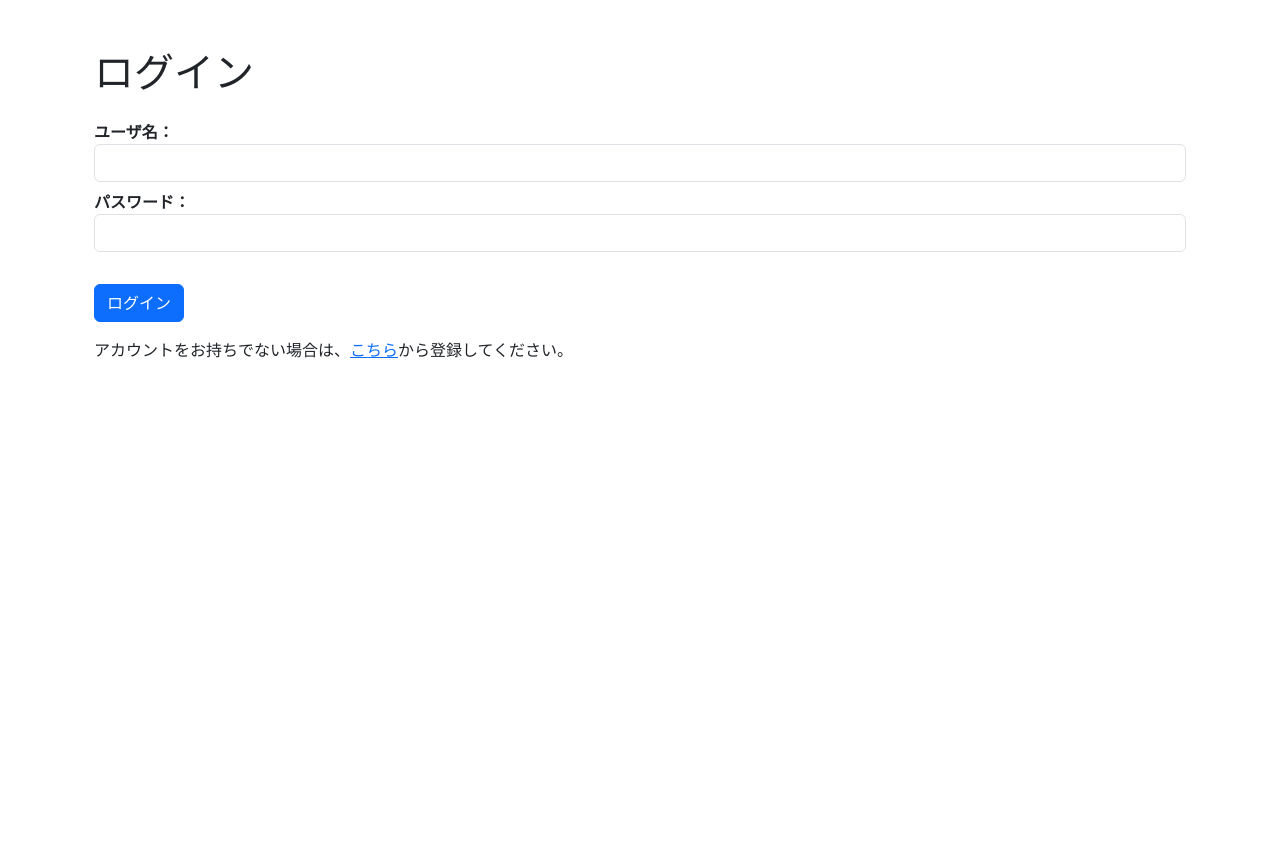
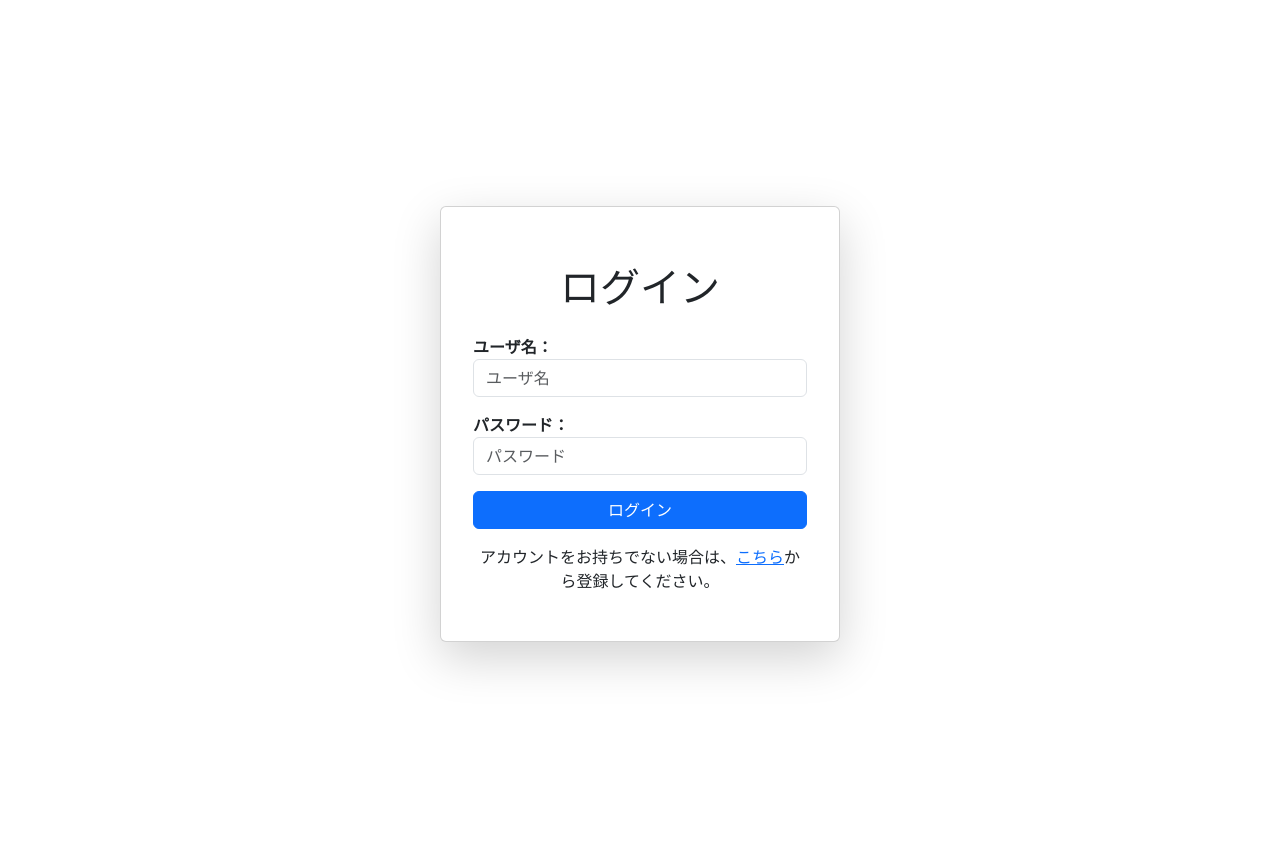
Before and after one commit to HaruNagao-git/game_rec, a Flask app: page /auth/ in a window 1280 px wide. Before the commit the page ends 358 px from the top, so only its background shows below. Run offline with Flask 3, Linux system fonts and the light colour scheme; some libraries are stand-ins or nearby versions.

Commit message:
2/9 レイアウト調整

```diff
--- /dev/null
+++ b/static/script.js
@@ -0,0 +1,6 @@
+function showModal(src) {
+    const modalImage = document.getElementById('modalImage');
+    modalImage.src = src;
+    const modal = new bootstrap.Modal(document.getElementById('screenshotModal'));
+    modal.show();
+}
--- a/templates/auth/login_form.html
+++ b/templates/auth/login_form.html
@@ -1,24 +1,33 @@
 {% extends 'base.html' %}
 
 {% block content %}
-<div class="container">
-    <h1 class="my-4">ログイン</h1>
+<div class="container d-flex justify-content-center align-items-center" style="height: 100vh;">
+    <div class="card shadow-lg p-3 mb-5 bg-white rounded" style="width: 100%; max-width: 400px">
+        <div class="card-body">
+            <h1 class="card-title text-center my-4">ログイン</h1>
             {% from '_formhelpers.html' import render_field  %}
             <form action="{{url_for('auth.login')}}" method="POST" novalidate>
                 {{form.hidden_tag()}}
-        {{ render_field(form.username, class="form-control") }}
-        {{ render_field(form.password, class="form-control") }}
-        <br>
+                <div class="mb-3">
+                    {{ render_field(form.username, class="form-control" ,placeholder="ユーザ名") }}
+                </div>
+                <div class="mb-3">
+                    {{ render_field(form.password, class="form-control", placeholder="パスワード") }}
+                </div>
                 <!--Flashメッセージ-->
                 {% for message in get_flashed_messages() %}
                     <div class="alert alert-info" role="info">
                         {{message}}
                     </div>
                 {% endfor %}
-        {{form.submit(class="btn btn-primary")}}
+                <div class="d-grid">
+                    {{form.submit(class="btn btn-primary btn-block")}}
+                </div>
             </form>
-    <p class="my-3">
+            <p class="text-center my-3">
                 アカウントをお持ちでない場合は、<a href="{{url_for('auth.register')}}">こちら</a>から登録してください。
             </p>
         </div>
+    </div>
+</div>
 {% endblock %}
```
Also changed, not shown: static/style.css (added, +61 -0 lines), templates/auth/register_form.html (+15 -7 lines), templates/game/result.html (+4 -77 lines). Lines whose indentation alone changed are shown as unchanged.
